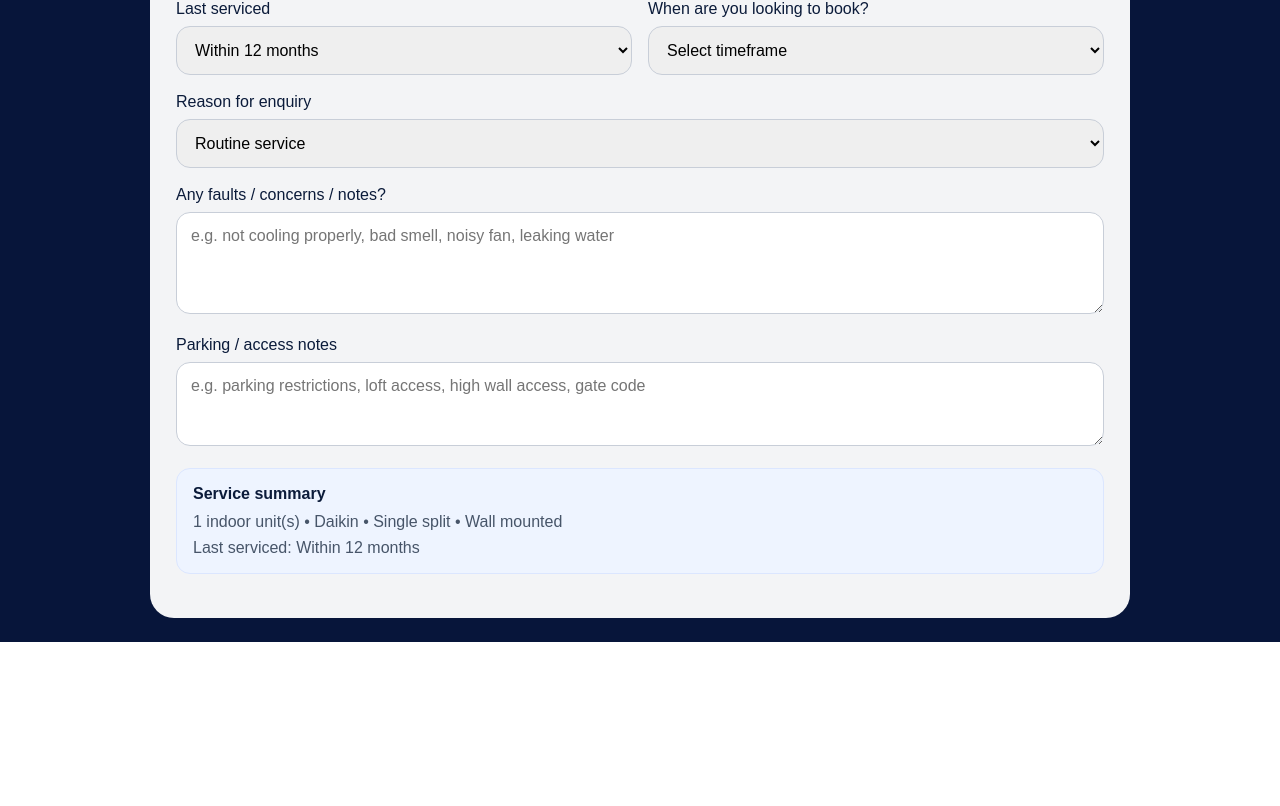
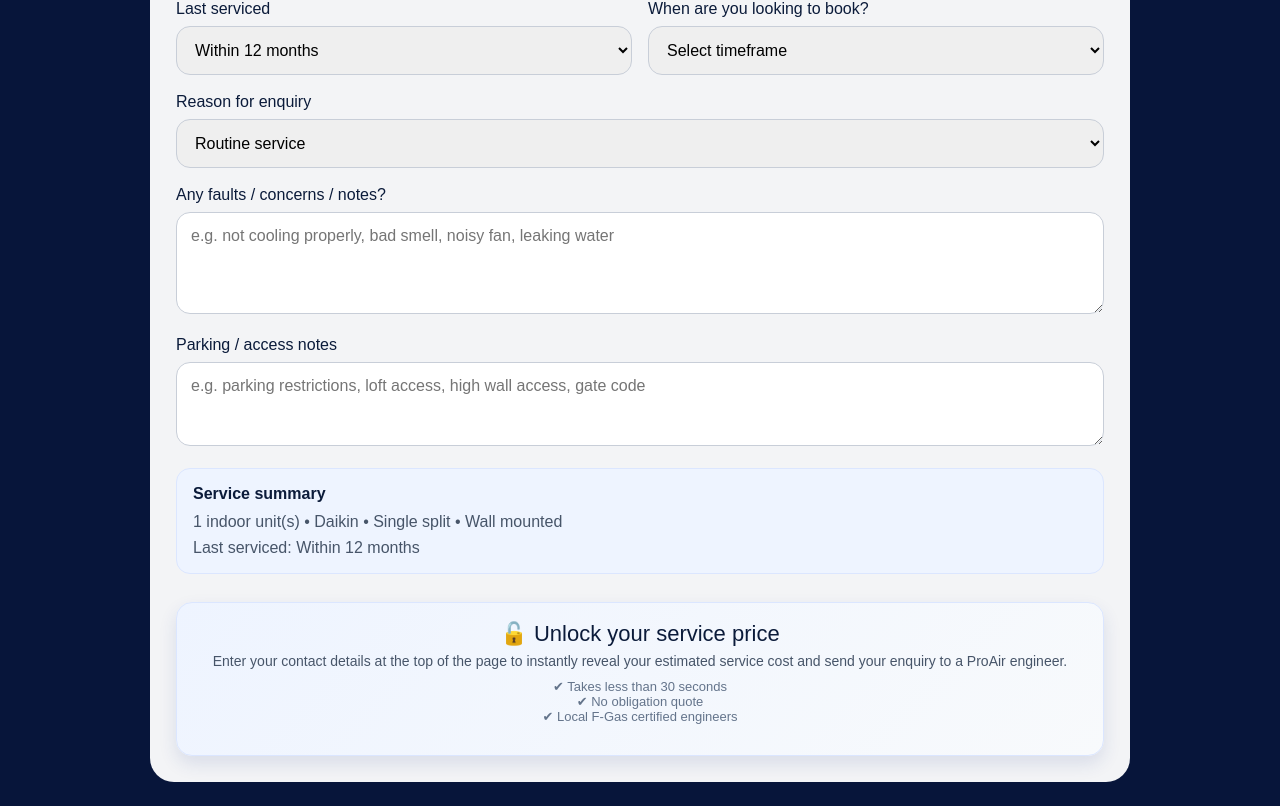
Before and after one commit to ProAir-Climate-Change/ProAirService, a Next.js app: page / in a window 1280 px wide. Shown: the part 714-1520 px from the top of the page. Before the commit the page ends 1356 px from the top, so only its background shows below. Built offline with nearby package versions, Linux system fonts and the light colour scheme.

Commit message:
Update page.jsx

```diff
--- a/app/page.jsx
+++ b/app/page.jsx
@@ -607,6 +607,36 @@ Final price may vary depending on access, system condition and location.
                 {submitMessage}
               </p>
             )}
+            {!customerDetailsComplete && (
+  <div
+    style={{
+      marginTop: "28px",
+      padding: "18px",
+      borderRadius: "16px",
+      background: "linear-gradient(135deg,#eef4ff,#f8fafc)",
+      border: "1px solid #dbe6ff",
+      textAlign: "center",
+      boxShadow: "0 8px 18px rgba(30,58,138,0.12)"
+    }}
+  >
+    <div style={{ fontSize: "22px", marginBottom: "6px" }}>
+      🔓 Unlock your service price
+    </div>
+
+    <p style={{ margin: "0", fontSize: "14px", color: "#475569" }}>
+      Enter your contact details at the top of the page to instantly reveal your
+      estimated service cost and send your enquiry to a ProAir engineer.
+    </p>
+
+    <p style={{ marginTop: "10px", fontSize: "13px", color: "#64748b" }}>
+      ✔ Takes less than 30 seconds
+      <br />
+      ✔ No obligation quote
+      <br />
+      ✔ Local F-Gas certified engineers
+    </p>
+  </div>
+)}
           </form>
         </div>
       </div>
```
